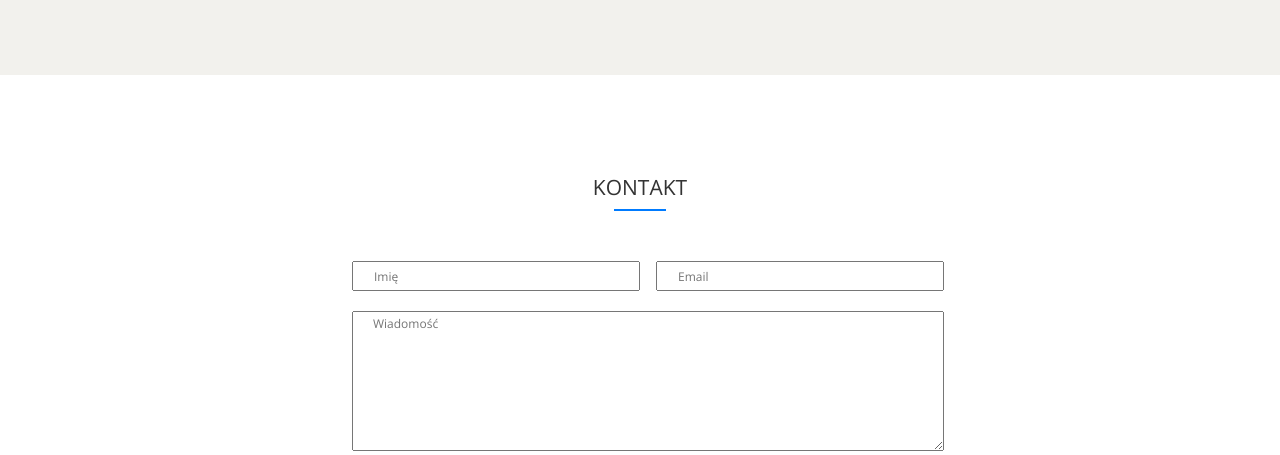
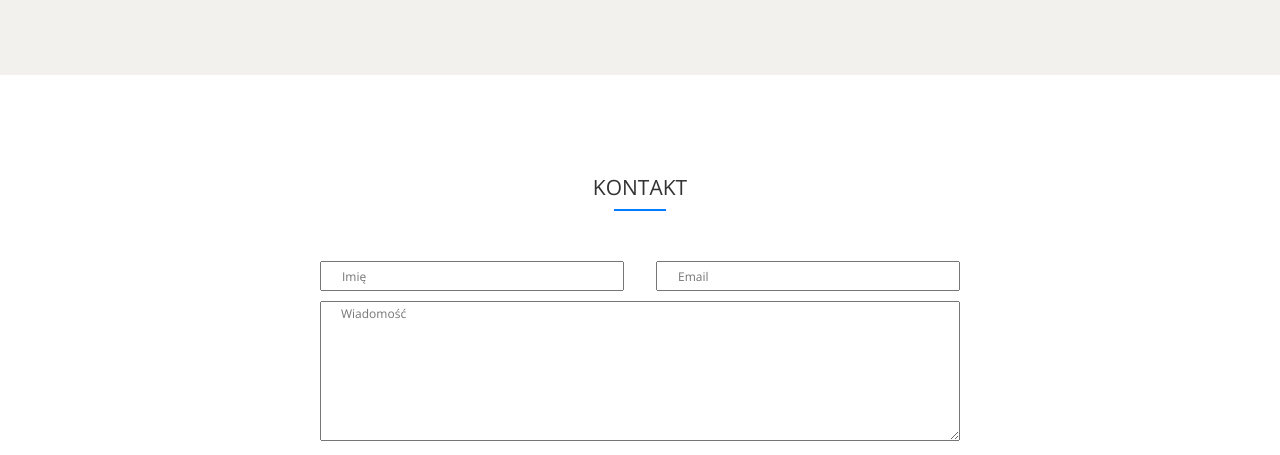
Before and after one commit to MichalPiaskowski/Portfolio, a plain HTML site: page index.html in a window 1280 px wide. Shown: the part 2057-2512 px from the top of the page. Drawn offline with nearby package versions, Linux system fonts and the light colour scheme.

Commit message:
Zmiana margin w polu form w section Kontakt

```diff
--- a/css/style.css
+++ b/css/style.css
@@ -221,16 +221,21 @@ div.container-contact form {
 
 div.container-contact form input {
     display: inline-block;
-    width: 45%;
+    width: 47.5%;
     height: 3rem;
-    margin: 0 0 2rem 2.5%;
+    margin-bottom: 1rem;
     font-size: 1.2rem;
 }
 
+div.container-contact form input#input-name {
+    margin-right: 5%;
+}
+
+
 div.container-contact form textarea {
     display: block;
-    width: 92.5%;
-    margin: 0 2.5% 5rem 5%;
+    width: 100%;
+    margin-bottom: 3rem;
     font-size: 1.2rem;
 }
 
```
